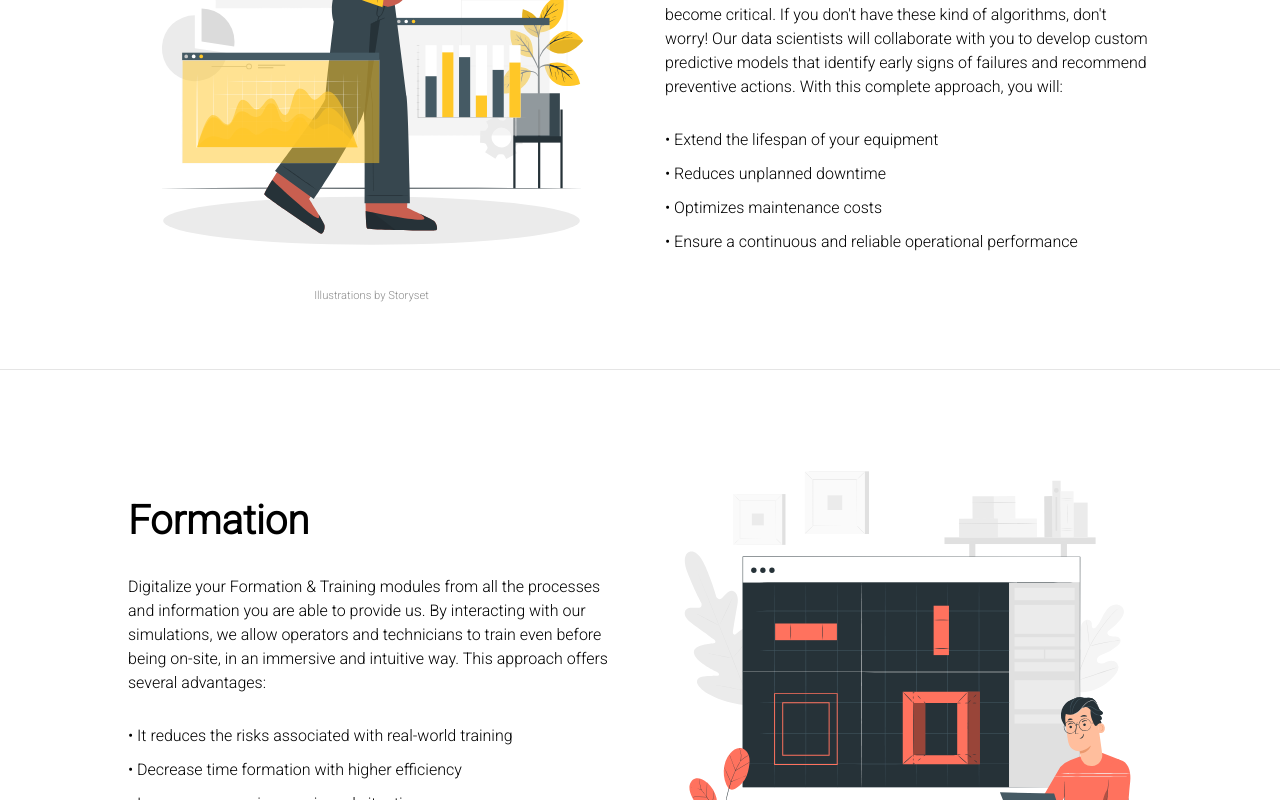
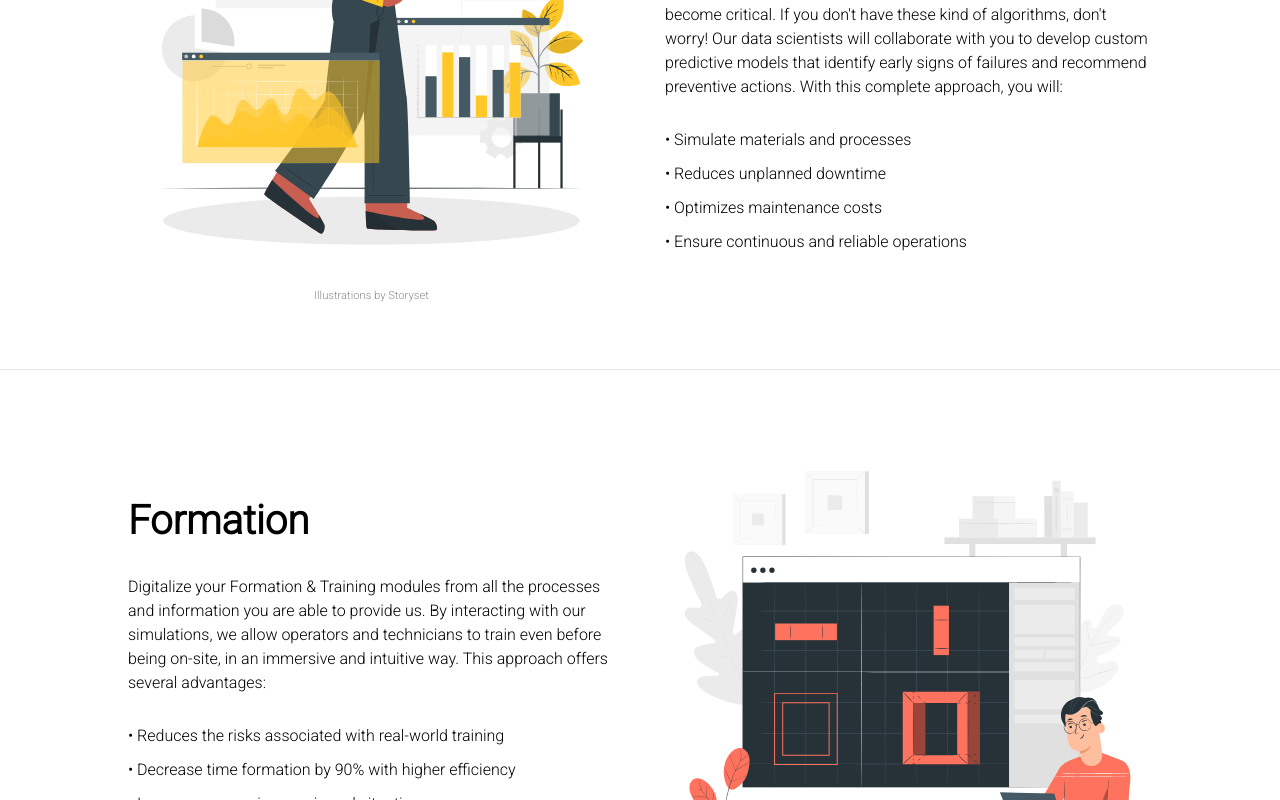
Before and after one commit to ManoelDaPonte/wisetwin-web-front, a Next.js app: page /use-cases in a window 1280 px wide. Shown: the part 1340-2140 px from the top of the page. Built offline with nearby package versions, Linux system fonts and the light colour scheme.

Commit message:
use case

```diff
--- a/app/use-cases/page.jsx
+++ b/app/use-cases/page.jsx
@@ -66,13 +66,10 @@ export default function Page() {
 					</p>
 					<br />
 					<ul>
-						<li>• Extend the lifespan of your equipment</li>
+						<li>• Simulate materials and processes</li>
 						<li>• Reduces unplanned downtime</li>
 						<li>• Optimizes maintenance costs</li>
-						<li>
-							• Ensure a continuous and reliable operational
-							performance
-						</li>
+						<li>• Ensure continuous and reliable operations</li>
 					</ul>
 				</SectionIllustrated>
 				<SectionIllustrated
@@ -96,11 +93,11 @@ export default function Page() {
 					<br />
 					<ul>
 						<li>
-							• It reduces the risks associated with real-world
+							• Reduces the risks associated with real-world
 							training
 						</li>
 						<li>
-							• Decrease time formation with higher efficiency
+							• Decrease time formation by 90% with higher efficiency
 						</li>
 						<li>• Increase responsiveness in real situations</li>
 						<li>
```
